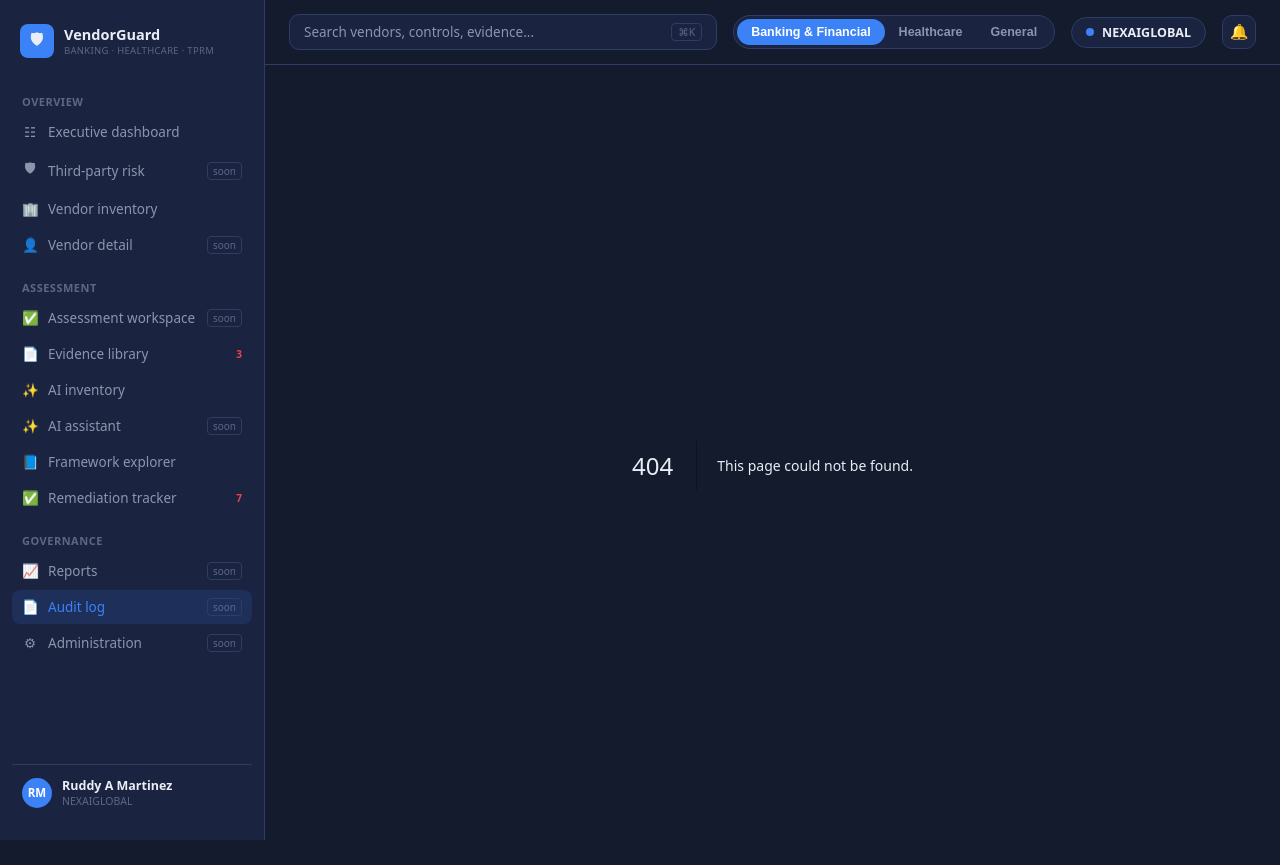
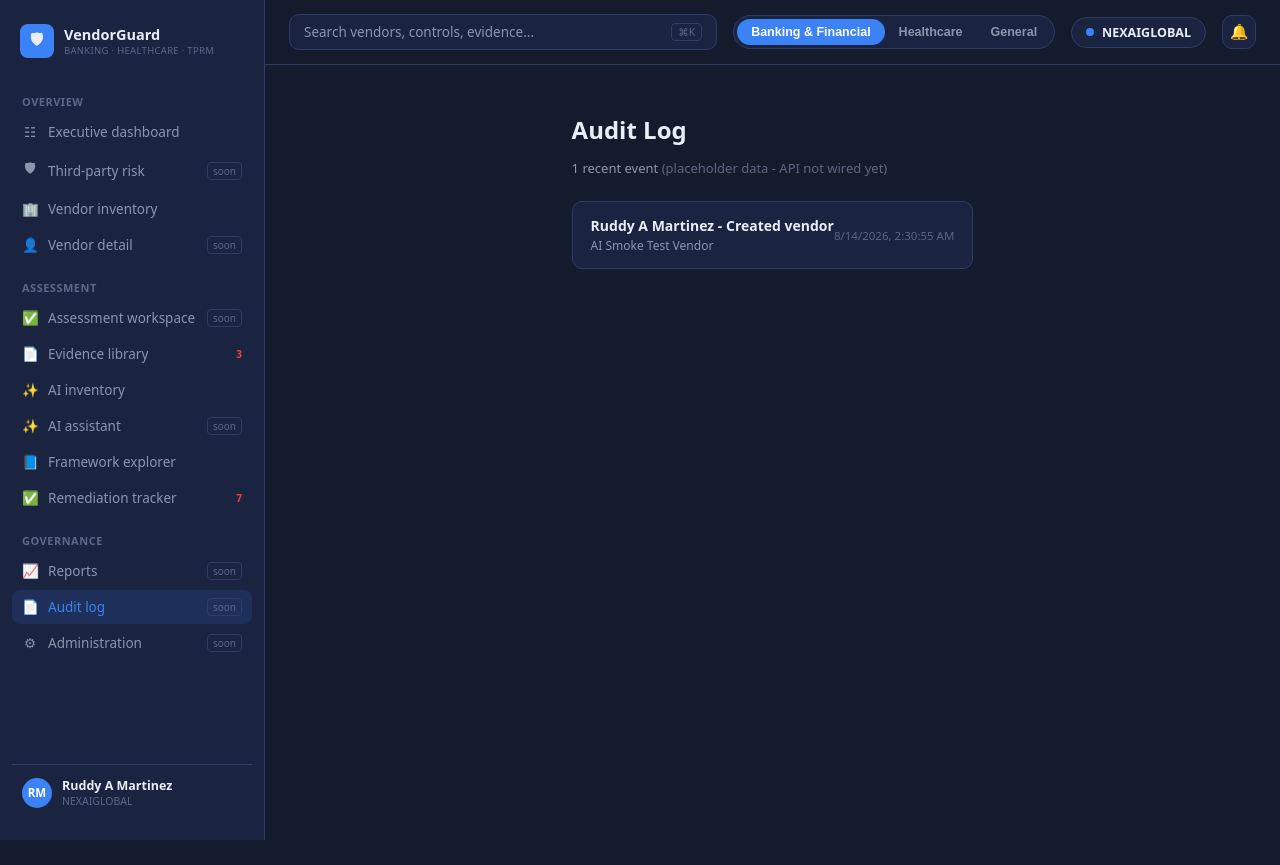
Before and after one commit to Rudmart/vendorguard-ai, a Next.js app in the folder apps/web/: page /audit-log in a window 1280 px wide. Before the commit this address had no page. After the commit the page ends 840 px from the top, so only its background shows below. Built offline with nearby package versions, Linux system fonts and the light colour scheme.

Commit message:
Add audit log page skeleton with placeholder data

```diff
--- /dev/null
+++ b/apps/web/src/app/audit-log/page.tsx
@@ -0,0 +1,70 @@
+"use client";
+
+import { useEffect, useState } from "react";
+
+type AuditEntry = {
+  id: string;
+  actor: string;
+  action: string;
+  target: string;
+  timestamp: string;
+};
+
+type AuditLogData = {
+  entries: AuditEntry[];
+};
+
+export default function AuditLogPage() {
+  const [data, setData] = useState<AuditLogData | null>(null);
+  const [loading, setLoading] = useState(true);
+
+  useEffect(() => {
+    setData({
+      entries: [
+        {
+          id: "1",
+          actor: "Ruddy A Martinez",
+          action: "Created vendor",
+          target: "AI Smoke Test Vendor",
+          timestamp: new Date().toISOString(),
+        },
+      ],
+    });
+    setLoading(false);
+  }, []);
+
+  if (loading) {
+    return <main style={{ padding: 32, color: "#8b96ac" }}>Loading...</main>;
+  }
+  if (!data) {
+    return <main style={{ padding: 32, color: "#8b96ac" }}>Failed to load audit log.</main>;
+  }
+
+  return (
+    <main style={{ maxWidth: 700, margin: "0 auto", padding: "32px 24px" }}>
+      <h1 style={{ fontSize: 24, marginBottom: 4 }}>Audit Log</h1>
+      <p style={{ color: "#8b96ac", fontSize: 13, marginBottom: 24 }}>
+        {data.entries.length} recent {data.entries.length === 1 ? "event" : "events"}{" "}
+        <span style={{ color: "#5c6780" }}>(placeholder data - API not wired yet)</span>
+      </p>
+
+      {data.entries.length === 0 ? (
+        <div style={{ background: "#1a2340", border: "1px solid #2e3d63", borderRadius: 10, padding: 24, color: "#8b96ac", fontSize: 13.5 }}>
+          No audit events recorded yet.
+        </div>
+      ) : (
+        <div style={{ display: "flex", flexDirection: "column", gap: 10 }}>
+          {data.entries.map((entry) => (
+            <div key={entry.id} style={{ background: "#1a2340", border: "1px solid #2e3d63", borderRadius: 10, padding: "14px 18px", display: "flex", justifyContent: "space-between", alignItems: "center" }}>
+              <div>
+                <div style={{ fontWeight: 600, fontSize: 14 }}>{entry.actor} - {entry.action}</div>
+                <div style={{ color: "#8b96ac", fontSize: 12, marginTop: 2 }}>{entry.target}</div>
+              </div>
+              <span style={{ fontSize: 11.5, color: "#5c6780" }}>{new Date(entry.timestamp).toLocaleString()}</span>
+            </div>
+          ))}
+        </div>
+      )}
+    </main>
+  );
+}
```
